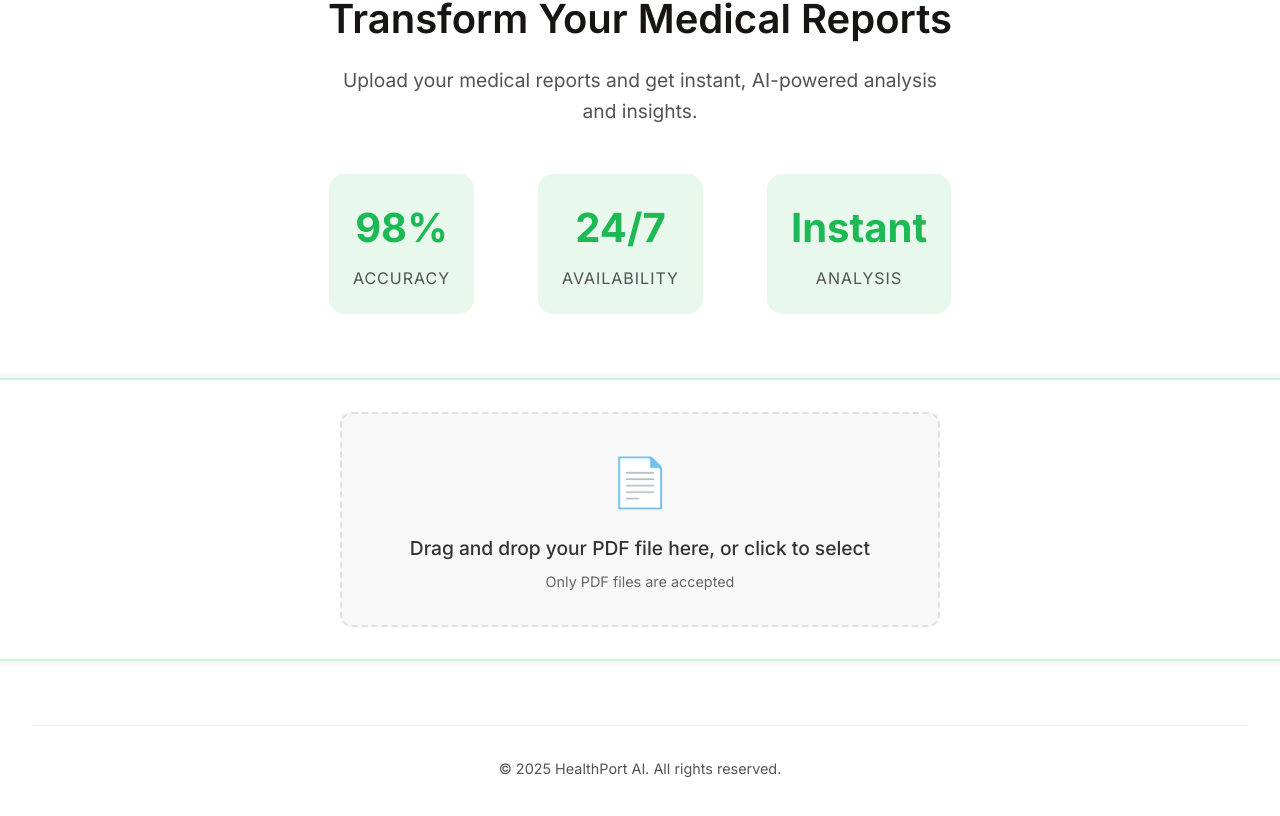
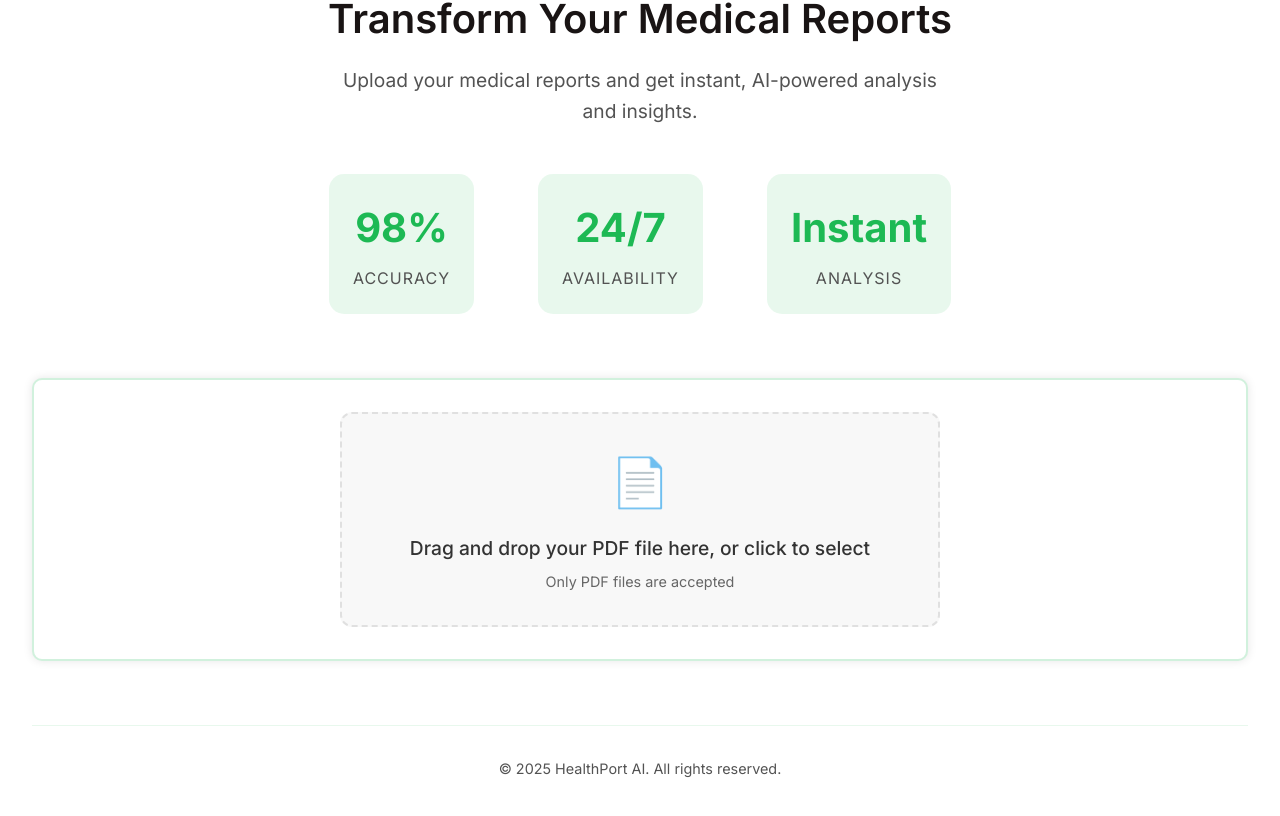
Before and after one commit to rik102/HealthPort-AI, a React (Vite) app in the folder frontend/: page / in a window 1280 px wide. Shown: the part 324-1140 px from the top of the page. Built offline with nearby package versions, Linux system fonts and the light colour scheme; no server answers.

Commit message:
update size

```diff
--- a/frontend/src/components/UploadForm.css
+++ b/frontend/src/components/UploadForm.css
@@ -105,9 +105,9 @@
 }
 
 .upload-section {
-  width: 150%;
-  max-width: 150%;
-  margin-left: -25%;
+  width: 100%;
+  max-width: 100%;
+  margin-left: 0%;
   background-color: #ffffff;
   border-radius: 10px;
   box-shadow: 0 0 10px rgba(0, 0, 0, 0.1);
--- a/package.json
+++ b/package.json
@@ -1,5 +1,6 @@
 {
   "dependencies": {
-    "react-dropzone": "^14.3.8"
+    "react-dropzone": "^14.3.8",
+    "react-router-dom": "^7.5.0"
   }
 }
```
Also changed, not shown: 1 other file (tests, documents, lock files or other folders).
